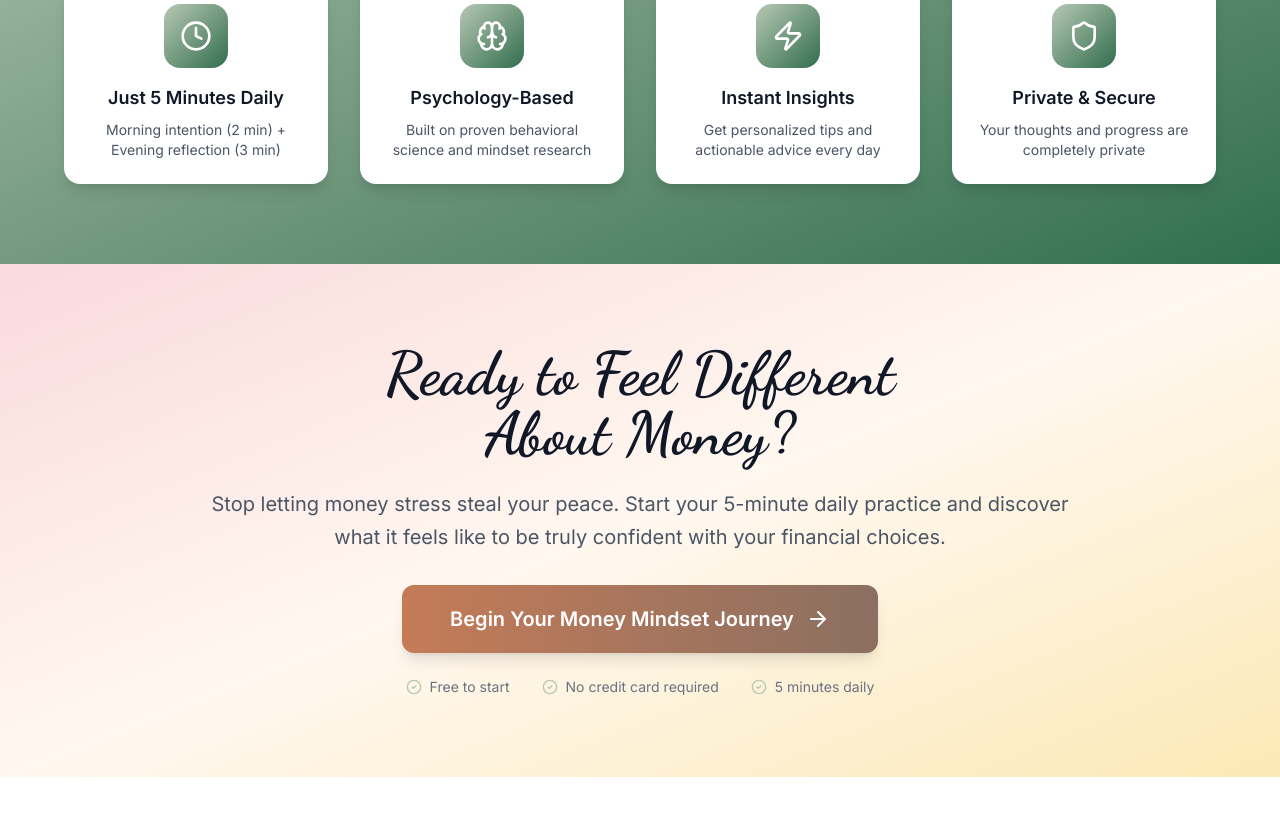
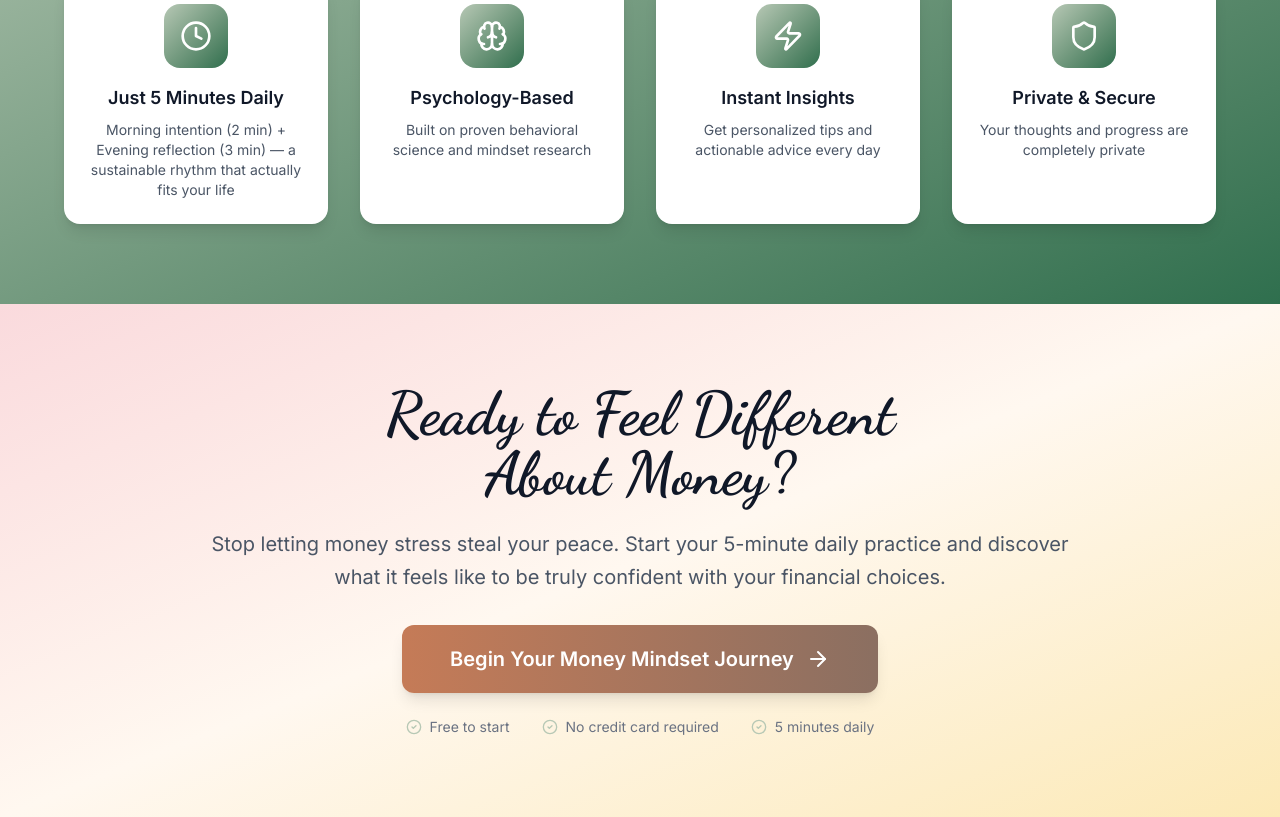
Before and after one commit to carolynjones73-create/mindful-landing, a React (Vite) app: page / in a window 1280 px wide. Shown: the part 4660-5477 px from the top of the page. Before the commit the page ends 5437 px from the top, so only its background shows below. Built offline with nearby package versions, Linux system fonts and the light colour scheme; no server answers.

Commit message:
Update feature description text

```diff
--- a/src/components/landing/LandingPage.tsx
+++ b/src/components/landing/LandingPage.tsx
@@ -33,7 +33,7 @@ export default function LandingPage({ onGetStarted }: LandingPageProps) {
     {
       icon: Clock,
       title: "Just 5 Minutes Daily",
-      description: "Morning intention (2 min) + Evening reflection (3 min)"
+      description: "Morning intention (2 min) + Evening reflection (3 min) — a sustainable rhythm that actually fits your life"
     },
     {
       icon: Brain,
```
